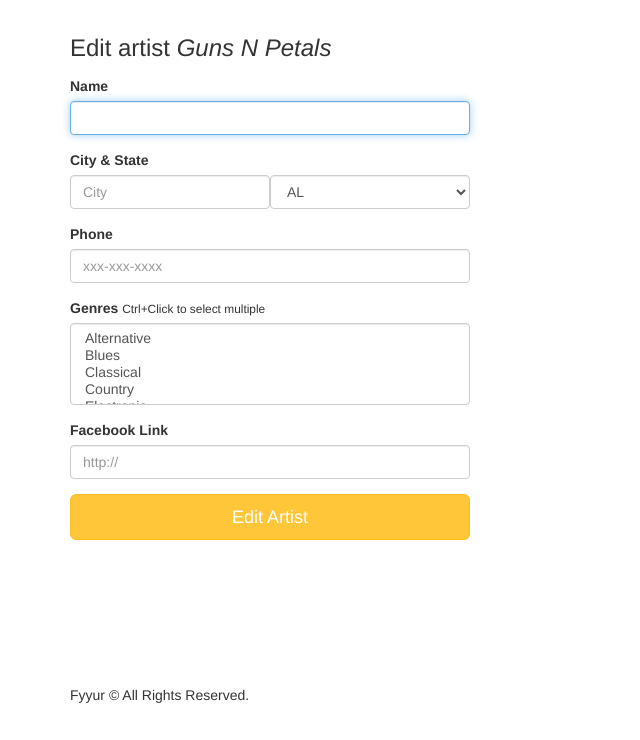
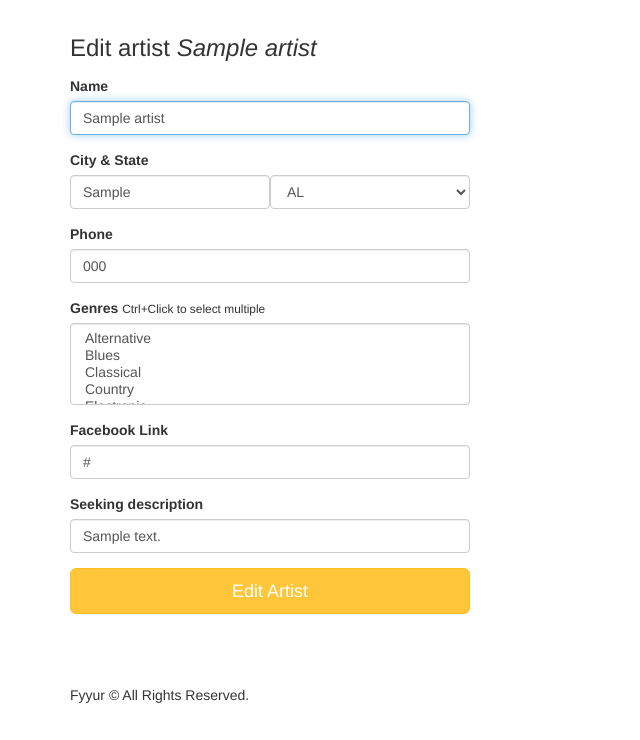
Before and after one commit to ratsimisampy/fyyur_project, a Flask app: page /artists/1/edit in a window 1280 px wide. Shown: the part 60-800 px from the top of the page, without its empty margins (0-640 px from the left). Run offline with Flask 2, Linux system fonts and the light colour scheme; tables that the repository leaves empty hold one stand-in row (values such as "Sample post"); some libraries are stand-ins or nearby versions.

Commit message:
edit artists and venues

```diff
--- a/app.py
+++ b/app.py
@@ -363,66 +363,73 @@ def show_artist(artist_id):
 @app.route('/artists/<int:artist_id>/edit', methods=['GET'])
 def edit_artist(artist_id):
   form = ArtistForm()
-  artist={
-    "id": 4,
-    "name": "Guns N Petals",
-    "genres": ["Rock n Roll"],
-    "city": "San Francisco",
-    "state": "CA",
-    "phone": "326-123-5000",
-    "website": "https://www.gunsnpetalsband.com",
-    "facebook_link": "https://www.facebook.com/GunsNPetals",
-    "seeking_venue": True,
-    "seeking_description": "Looking for shows to perform at in the San Francisco Bay Area!",
-    "image_link": "https://images.unsplash.com/photo-1549213783-8284d0336c4f?ixlib=rb-1.2.1&ixid=eyJhcHBfaWQiOjEyMDd9&auto=format&fit=crop&w=300&q=80"
-  }
+
+  selected_artist = Artist.query.get(artist_id)
+
+  form.name.data = selected_artist.name
+  form.genres.data = selected_artist.genres
+  form.city.data = selected_artist.city
+  form.state.data = selected_artist.state
+  form.phone.data = selected_artist.phone
+  form.facebook_link.data = selected_artist.facebook_link
+  form.seeking_venue.data = True
+  form.seeking_description.data = selected_artist.seeking_description
+  form.image_link.data = "https://images.unsplash.com/photo-1549213783-8284d0336c4f?ixlib=rb-1.2.1&ixid=eyJhcHBfaWQiOjEyMDd9&auto=format&fit=crop&w=300&q=80"
+
+  print(selected_artist.genres)
+
   # TODO: populate form with fields from artist with ID <artist_id>
-  return render_template('forms/edit_artist.html', form=form, artist=artist)
+  return render_template('forms/edit_artist.html', form=form, artist=selected_artist)
 
 @app.route('/artists/<int:artist_id>/edit', methods=['POST'])
 def edit_artist_submission(artist_id):
   # TODO: take values from the form submitted, and update existing
   # artist record with ID <artist_id> using the new attributes
+  form = ArtistForm()
+
+  try:
+
+    edited_artist = Artist.query.get(artist_id)
+    edited_artist.name = form.name.data
+    edited_artist.genres = form.genres.data
+    edited_artist.city = form.city.data
+    edited_artist.state = form.state.data
+    edited_artist.phone = form.phone.data
+    edited_artist.facebook_link = form.facebook_link.data
+    edited_artist.image_link = form.image_link.data
+    edit_artist.seeking_description = form.seeking_description.data
+    edit_artist.seeking_venue = form.seeking_venue.data
+
+
+
+    db.session.add(edited_artist)
+    db.session.commit()
+    # on successful db insert, flash success
+    flash('Artist ' + request.form['name'] + ' was successfully edited!')
+  except SQLAlchemyError as e:
+    print(e)
+    db.session.rollback()
+    flash('An error occured when editing artist.')
+  finally:
+    db.session.close()
+
 
   return redirect(url_for('show_artist', artist_id=artist_id))
 
 @app.route('/venues/<int:venue_id>/edit', methods=['GET'])
 def edit_venue(venue_id):
   form = VenueForm()
-  selected_venue= Venue.query.get(venue_id)
+  selected_venue = Venue.query.get(venue_id)
 
   form.name.data = selected_venue.name
-  form.genres.data = selected_venue.genres,
-  form.city.data = selected_venue.city,
-  form.state.data = selected_venue.state,
-  form.phone.data = selected_venue.phone,
-  form.facebook_link.data = selected_venue.facebook_link,
+  form.genres.data = selected_venue.genres
+  form.city.data = selected_venue.city
+  form.address.data = selected_venue.address
+  form.state.data = selected_venue.state
+  form.phone.data = selected_venue.phone
+  form.facebook_link.data = selected_venue.facebook_link
 
-  flash('city: {}'.format(selected_venue.city))
-  flash('phone: {}'.format(selected_venue.phone))
-  venue={
-    "id": selected_venue.id,
-    "name": selected_venue.name,
-    "genres": selected_venue.genres,
-    "city": selected_venue.city,
-    "state": selected_venue.state,
-    "phone": selected_venue.phone,
-    "website": selected_venue.website,
-    "facebook_link": selected_venue.facebook_link,
-    "seeking_venue": True,
-    "description": selected_venue.description,
-    "image_link": selected_venue.image_link,
-    "past_shows": [{
-      "venue_id": 1,
-      "venue_name": "The Musical Hop",
-      "venue_image_link": "https://images.unsplash.com/photo-1543900694-133f37abaaa5?ixlib=rb-1.2.1&ixid=eyJhcHBfaWQiOjEyMDd9&auto=format&fit=crop&w=400&q=60",
-      "start_time": "2019-05-21T21:30:00.000Z"
-    }],
-    "upcoming_shows": [],
-    "upcoming_shows_count": 0,
-  }
-
-
+  print(form.genres.data)
   # TODO: populate form with values from venue with ID <venue_id>
   return render_template('forms/edit_venue.html', form=form, venue=selected_venue)
 
@@ -434,12 +441,12 @@ def edit_venue_submission(venue_id):
   try:
 
     edited_venue = Venue.query.get(venue_id)
-    edited_venue.name = form.name.data,
-    edited_venue.genres = form.genres.data,
-    edited_venue.city = form.city.data,
-    edited_venue.state = form.state.data,
-    edited_venue.phone = form.phone.data,
-    edited_venue.facebook_link = form.facebook_link.data,
+    edited_venue.name = form.name.data
+    edited_venue.genres = form.genres.data
+    edited_venue.city = form.city.data
+    edited_venue.state = form.state.data
+    edited_venue.phone = form.phone.data
+    edited_venue.facebook_link = form.facebook_link.data
     edited_venue.image_link = form.image_link.data
 
     db.session.add(edited_venue)
--- a/forms.py
+++ b/forms.py
@@ -232,5 +232,11 @@ class ArtistForm(FlaskForm):
     website = StringField(
         'website', validators=[URL()]
     )
+    seeking_venue = BooleanField(
+        'seeking_venue'
+    )
+    seeking_description = StringField(
+        'seeking_description'
+    )
 
 # TODO IMPLEMENT NEW ARTIST FORM AND NEW SHOW FORM
--- a/templates/forms/edit_artist.html
+++ b/templates/forms/edit_artist.html
@@ -26,12 +26,16 @@
       <div class="form-group">
         <label for="genres">Genres</label>
         <small>Ctrl+Click to select multiple</small>
-        {{ form.genres(class_ = 'form-control', placeholder='Genres, separated by commas',  autofocus = true) }}
+        {{ form.genres (class_ = 'form-control', placeholder='Genres, separated by commas',  autofocus = true) }}
       </div>
       <div class="form-group">
-          <label for="genres">Facebook Link</label>
+          <label for="Facebook_link">Facebook Link</label>
           {{ form.facebook_link(class_ = 'form-control', placeholder='http://',  autofocus = true) }}
         </div>
+      <div class="form-group">
+        <label for="seeking_description">Seeking description</label>
+        {{ form.seeking_description(class_ = 'form-control', placeholder='description',  autofocus = true) }}
+      </div>
       <input type="submit" value="Edit Artist" class="btn btn-primary btn-lg btn-block">
     </form>
   </div>
--- a/templates/forms/edit_venue.html
+++ b/templates/forms/edit_venue.html
@@ -12,7 +12,7 @@
           <label>City & State</label>
           <div class="form-inline">
             <div class="form-group">
-              {{ form.city(class_ = 'form-control', autofocus = true) }}
+              {{ form.city(class_ = 'form-control', placeholder='City', autofocus = true) }}
             </div>
             <div class="form-group">
               {{ form.state(class_ = 'form-control', placeholder='State', autofocus = true) }}
```
Also changed, not shown: README.md.
